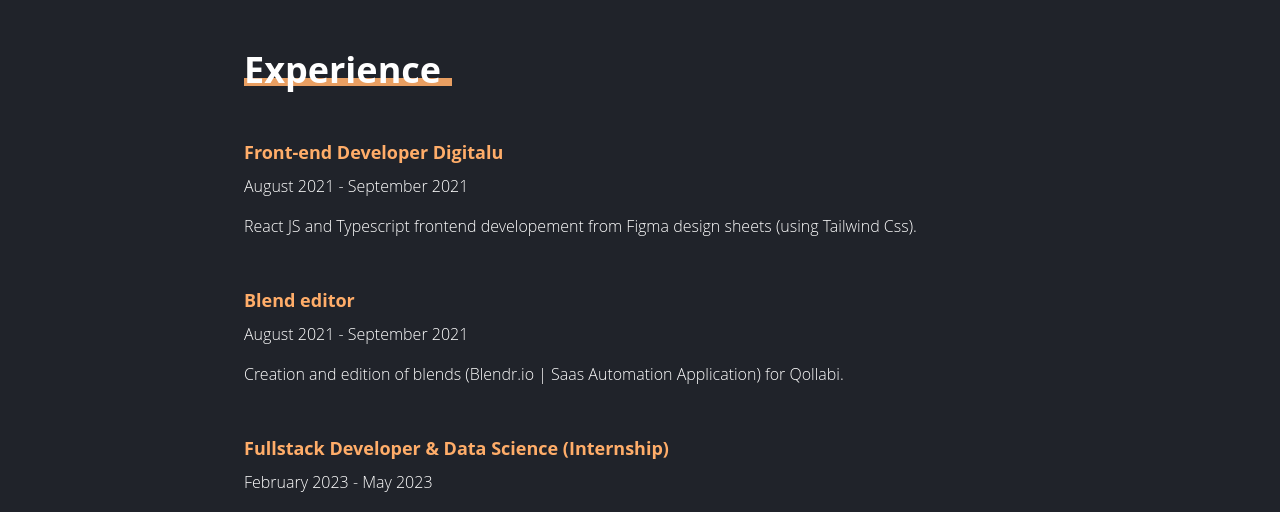
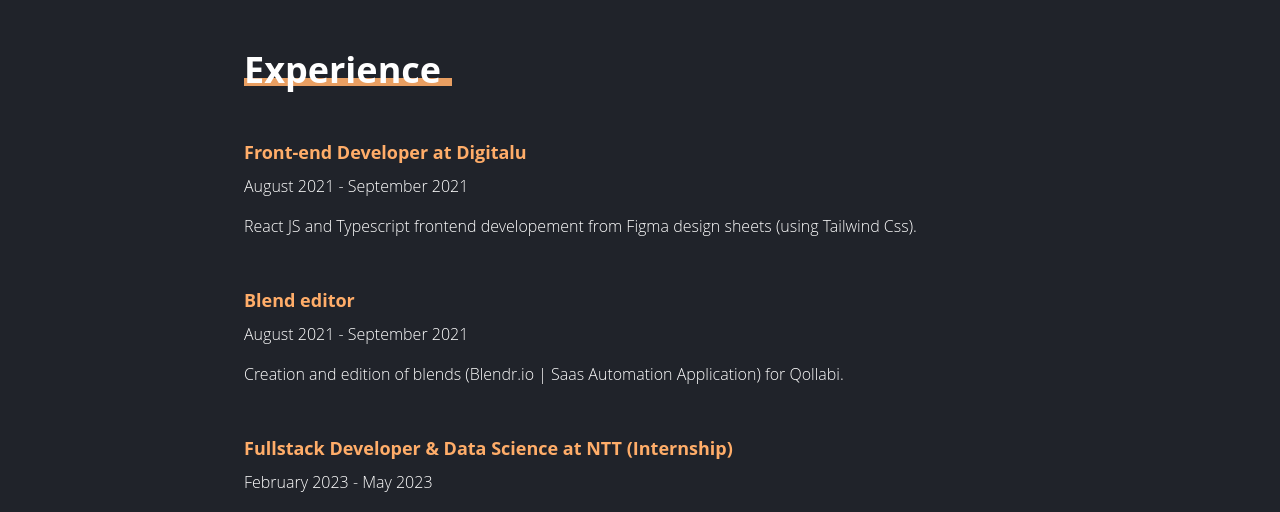
Before and after one commit to meduard11/eduard-cv, a React (Create React App) app: page / in a window 1280 px wide. Shown: the part 960-1472 px from the top of the page. Built offline with nearby package versions, Linux system fonts and the light colour scheme.

Commit message:
company names

```diff
--- a/src/App.js
+++ b/src/App.js
@@ -42,7 +42,7 @@
             </h1>
           </div>
           <ExperienceBox
-            job_title="Front-end Developer Digitalu"
+            job_title="Front-end Developer at Digitalu"
             start_d="August 2021"
             end_d="September 2021"
             job_description="React JS and Typescript frontend developement from Figma design sheets (using Tailwind Css)."
@@ -56,7 +56,7 @@
             title_color="text-rajah"
           ></ExperienceBox>
           <ExperienceBox
-            job_title="Fullstack Developer & Data Science (Internship)"
+            job_title="Fullstack Developer & Data Science at NTT (Internship)"
             start_d="February 2023"
             end_d="May 2023"
             job_description="Road traffic prediction based on synthetic data and synthetic data generation. I developed in python a highway traffic simulator that generated data, then used the data generated to train and test two models I had also developed, one being a Random Forest and the other a Recurrent Neural Network (GRU)."
```
